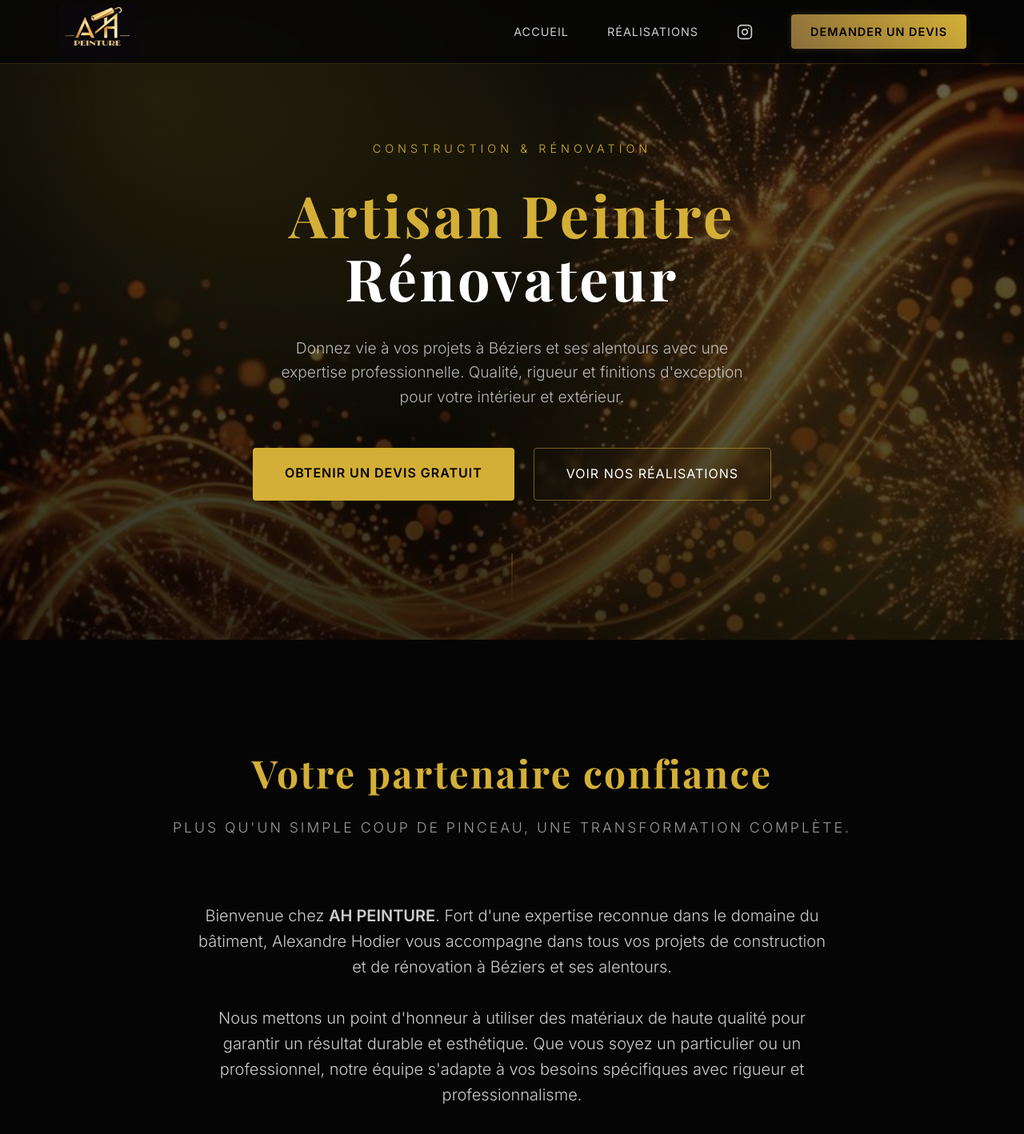
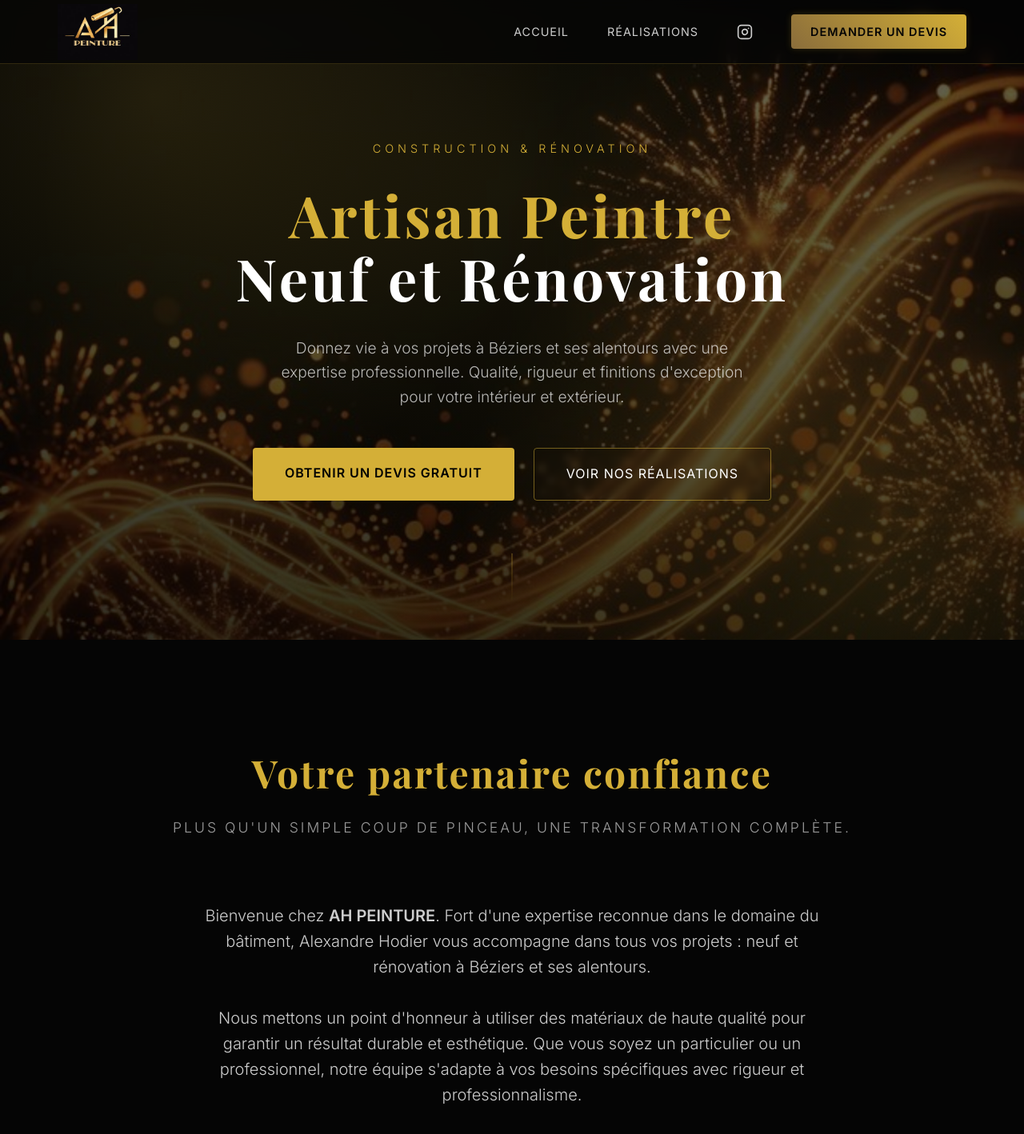
Before and after one commit to Kaopuk/AHPeinture, a Next.js app: page / in a window 1280 px wide. Shown: the top 1418 px of the page at 80% size. Built offline with nearby package versions, Linux system fonts and the light colour scheme.

Commit message:
changement teste et titre principal

```diff
--- a/src/app/page.tsx
+++ b/src/app/page.tsx
@@ -24,7 +24,7 @@ export default function Home() {
             <div className={styles.textSide}>
               <p>
                 Bienvenue chez <strong>AH PEINTURE</strong>. Fort d'une expertise reconnue dans le domaine du bâtiment,
-                Alexandre Hodier vous accompagne dans tous vos projets de construction et de rénovation à Béziers et ses alentours.
+                Alexandre Hodier vous accompagne dans tous vos projets : neuf et rénovation à Béziers et ses alentours.
               </p>
               <p>
                 Nous mettons un point d'honneur à utiliser des matériaux de haute qualité pour garantir
--- a/src/components/Hero/Hero.tsx
+++ b/src/components/Hero/Hero.tsx
@@ -10,7 +10,7 @@ const Hero = () => {
                 <h1 className={styles.title}>
                     <span className={styles.gold}>Artisan Peintre</span>
                     <br />
-                    <span className={styles.white}>Rénovateur</span>
+                    <span className={styles.white}>Neuf et Rénovation</span>
                 </h1>
                 <p className={styles.description}>
                     Donnez vie à vos projets à Béziers et ses alentours avec une expertise professionnelle.
```
